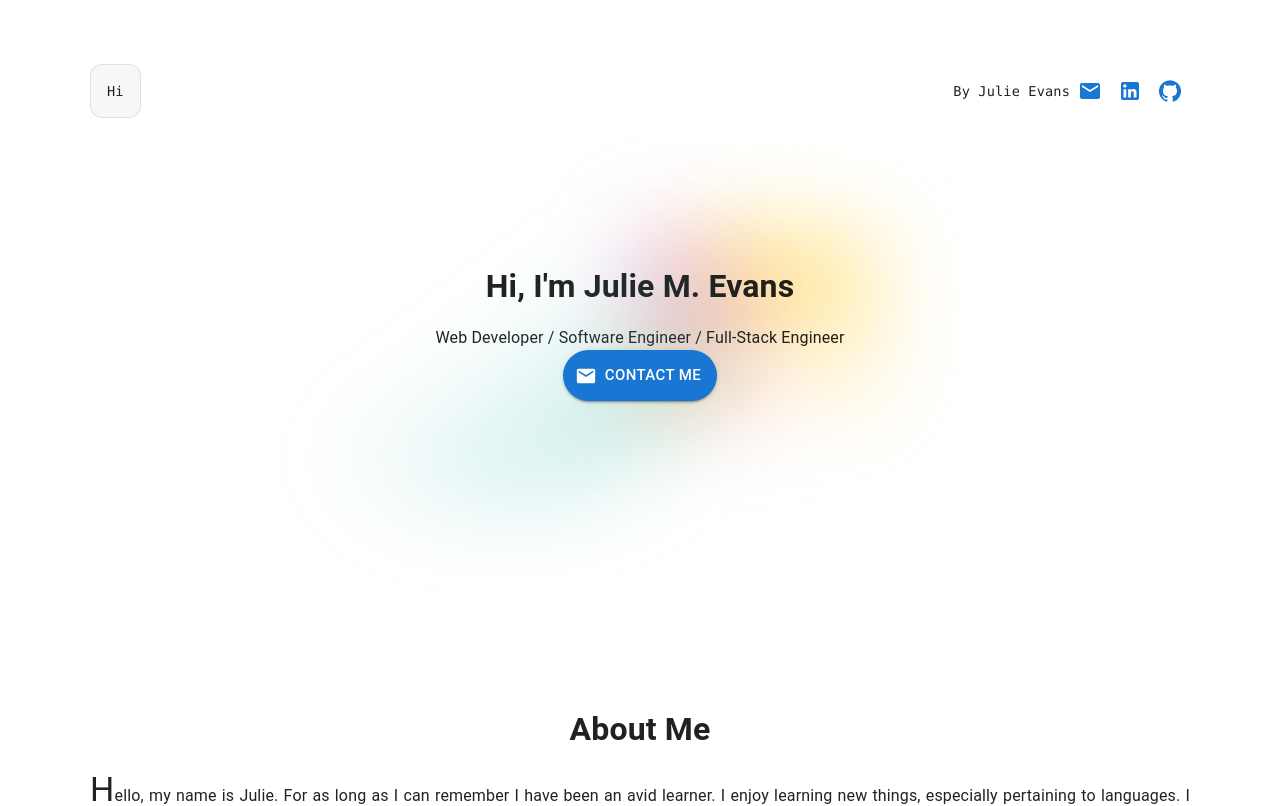
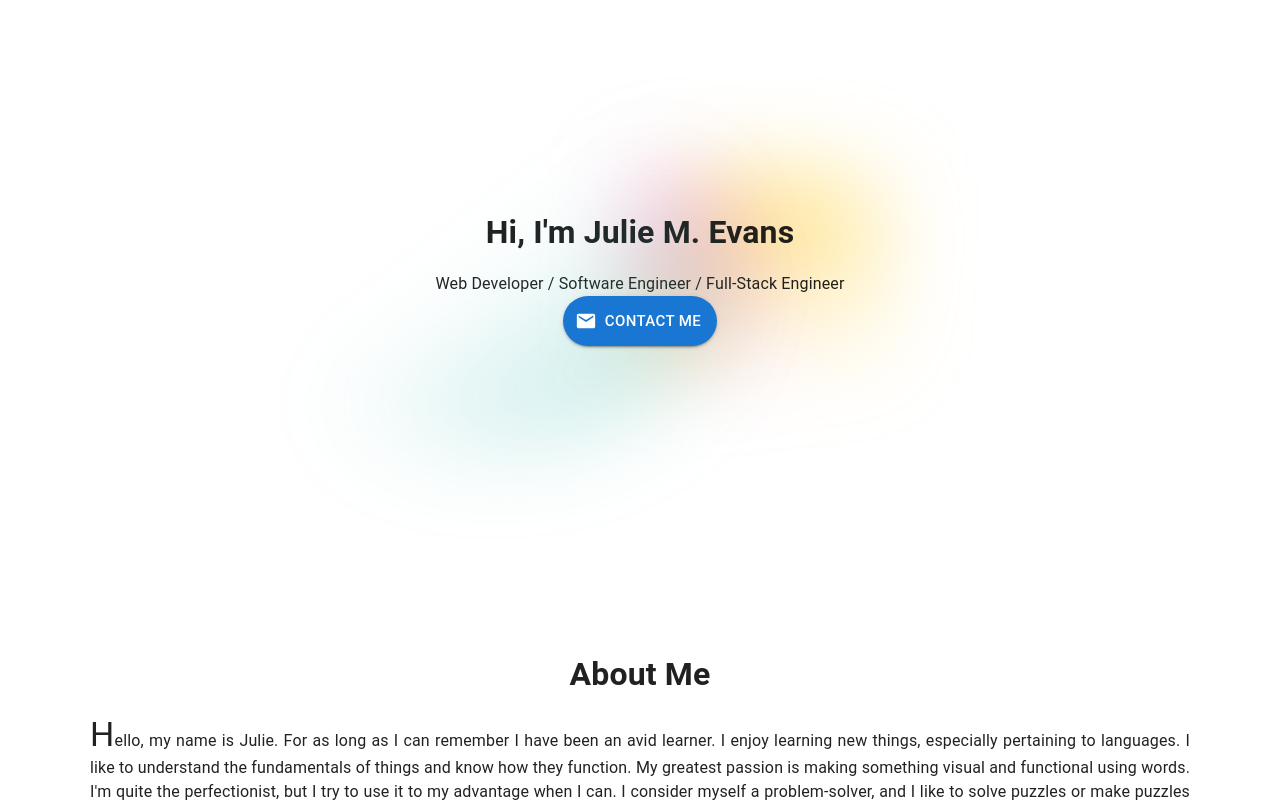
Before and after one commit to mailauki/portfolio-next, a Next.js app: page / in a window 1280 px wide. Shown: the top 806 px of the page. Built offline with nearby package versions, Linux system fonts and the light colour scheme.

Commit message:
Remove footer

```diff
--- a/components/Hello/Hello.js
+++ b/components/Hello/Hello.js
@@ -1,13 +1,11 @@
 import styles from '../../styles/Home.module.css'
 import { Button } from '@mui/material'
 import MailIcon from '@mui/icons-material/Mail'
-import Footer from '../Footer'
 
 export default function Hello() {
 
   return (
     <div className={styles.section}>
-      <Footer />
 
       <div className={styles.center}>
         <h1>Hi, I'm Julie M. Evans</h1>
```
